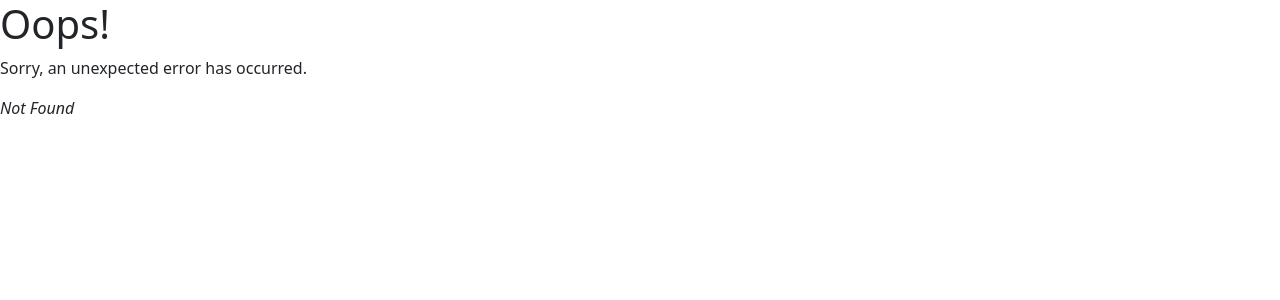
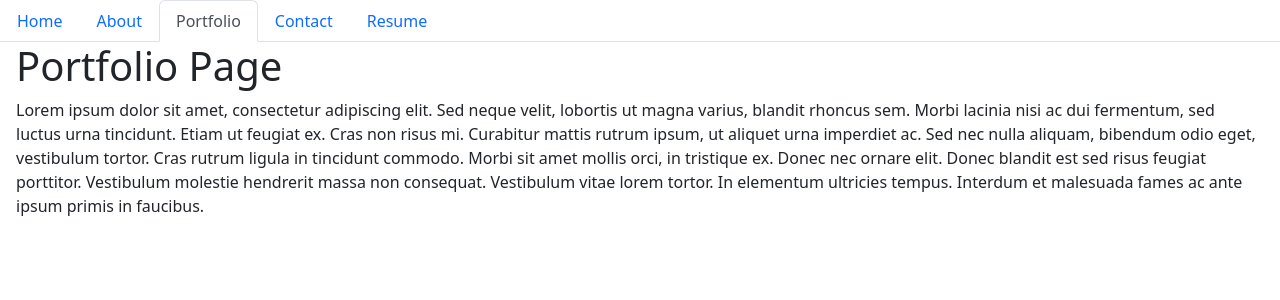
Before and after one commit to bberaki2008/react-fullstack-portfolio, a React (Vite) app: page /Portfolio in a window 1280 px wide. Before the commit this address had no page. Shown: the top 300 px of the page. Built offline with nearby package versions, Linux system fonts and the light colour scheme.

Commit message:
updated dependencies and fixed the issue with navbar

```diff
--- a/package.json
+++ b/package.json
@@ -10,8 +10,10 @@
     "preview": "vite preview"
   },
   "dependencies": {
+    "bootstrap": "^5.2.3",
     "react": "^18.2.0",
-    "react-dom": "^18.2.0"
+    "react-dom": "^18.2.0",
+    "react-router-dom": "^6.11.1"
   },
   "devDependencies": {
     "@types/react": "^18.2.56",
--- a/src/components/NavTabs.jsx
+++ b/src/components/NavTabs.jsx
@@ -28,11 +28,11 @@ function NavTabs() {
       </li>
       <li className="nav-item">
         <Link
-          to="/Portofolio"
+          to="/Portfolio"
           // Check to see if the currentPage is `Portofolio`, and if so we use the active link class from bootstrap. Otherwise, we set it to a normal nav-link
-          className={currentPage === '/Portofolio' ? 'nav-link active' : 'nav-link'}
+          className={currentPage === '/Portfolio' ? 'nav-link active' : 'nav-link'}
         >
-          Portofolio
+          Portfolio
         </Link>
       </li>
       <li className="nav-item">
--- a/src/main.jsx
+++ b/src/main.jsx
@@ -20,11 +20,15 @@ const router = createBrowserRouter([
     children: [
       {
         index: true,
-        element: <Portfolio />,
+        element: <About />,
       },
       {
         path: '/About',
         element: <About />,
+      },
+      {
+        path: '/Portfolio',
+        element: <Portfolio />,
       },
       {
         path: '/Contact',
--- a/src/pages/Portfolio.jsx
+++ b/src/pages/Portfolio.jsx
@@ -1,7 +1,7 @@
-export default function Portofolio() {
+export default function Portfolio() {
   return (
     <div>
-      <h1>Portofolio Page</h1>
+      <h1>Portfolio Page</h1>
       <p>
         Lorem ipsum dolor sit amet, consectetur adipiscing elit. Sed neque
         velit, lobortis ut magna varius, blandit rhoncus sem. Morbi lacinia nisi
--- a/src/pages/Resume.jsx
+++ b/src/pages/Resume.jsx
@@ -1,4 +1,4 @@
-export default function Resumeme() {
+export default function Resume() {
   return (
     <div>
       <h1>Resume Page</h1>
```
Also changed, not shown: 1 other file (tests, documents, lock files or other folders).
